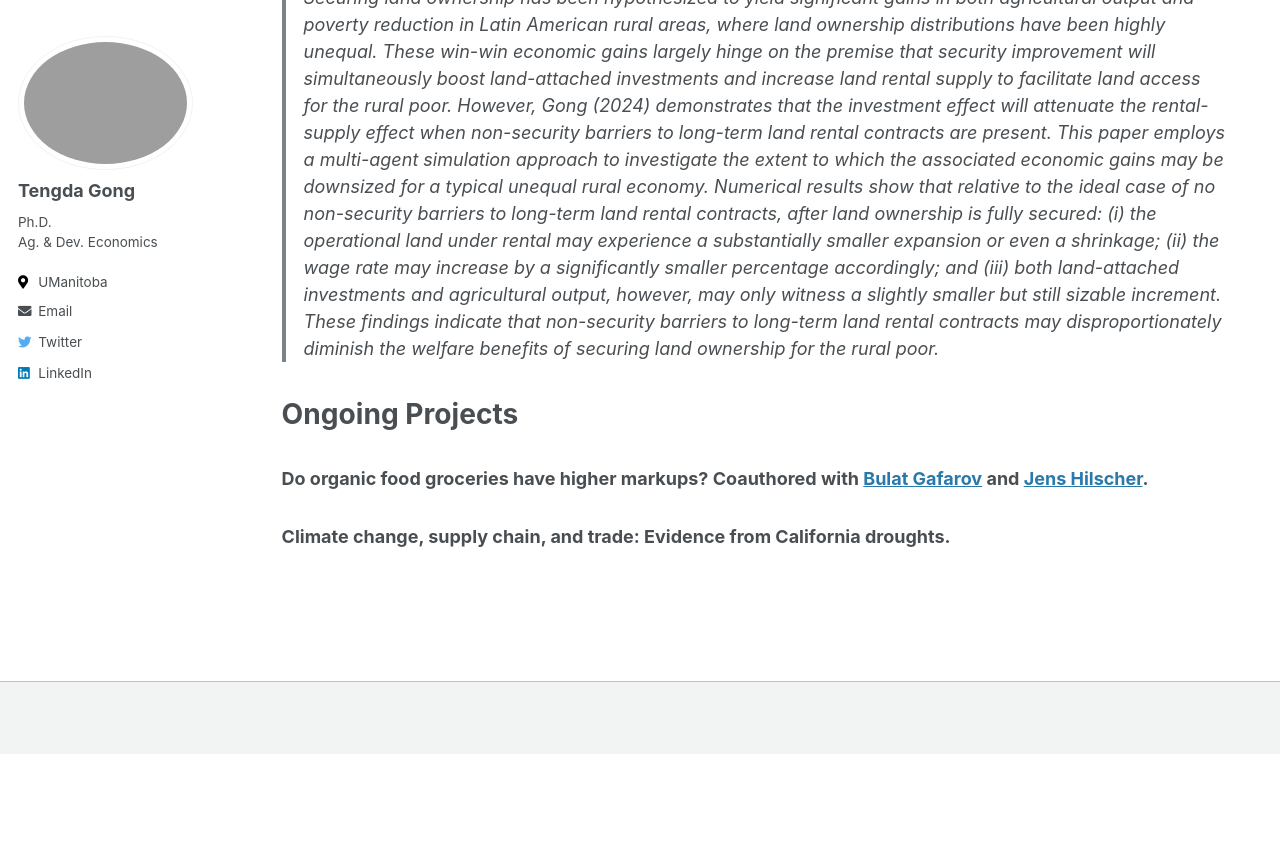
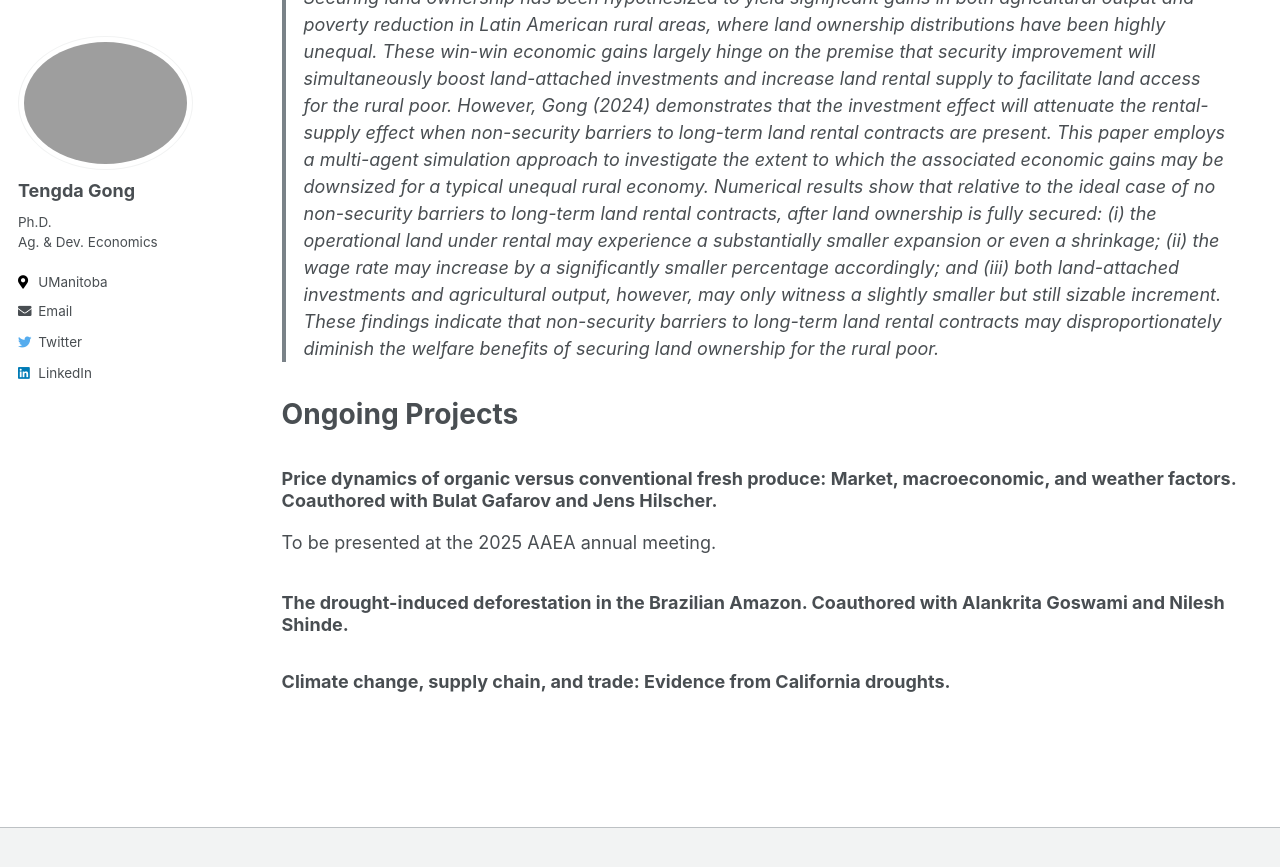
Before and after one commit to tendakung/tendakung.github.io, a Jekyll site: the page built from _pages/research.md, in a window 1280 px wide and 900 px high, scrolled down 1635 px. Shown: the top 867 px of the window. Built offline with Jekyll 4.4.1, drawn with Linux system fonts in a browser that asks for light colours; before the commit the page ends 2389 px from its top, so only the background shows below that.

Commit message:
Update research.md

```diff
--- a/_pages/research.md
+++ b/_pages/research.md
@@ -25,6 +25,9 @@ This paper employs a multi-agent simulation approach to investigate the extent t
 
 # Ongoing Projects
 
-### Do organic food groceries have higher markups? Coauthored with [Bulat Gafarov](https://are.ucdavis.edu/people/faculty/bulat-gafarov/) and [Jens Hilscher](https://are.ucdavis.edu/people/faculty/jens-hilscher/).
+### Price dynamics of organic versus conventional fresh produce: Market, macroeconomic, and weather factors. Coauthored with Bulat Gafarov and Jens Hilscher.
+To be presented at the 2025 AAEA annual meeting.
+
+### The drought-induced deforestation in the Brazilian Amazon. Coauthored with Alankrita Goswami and Nilesh Shinde.
 
 ### Climate change, supply chain, and trade: Evidence from California droughts.
```
